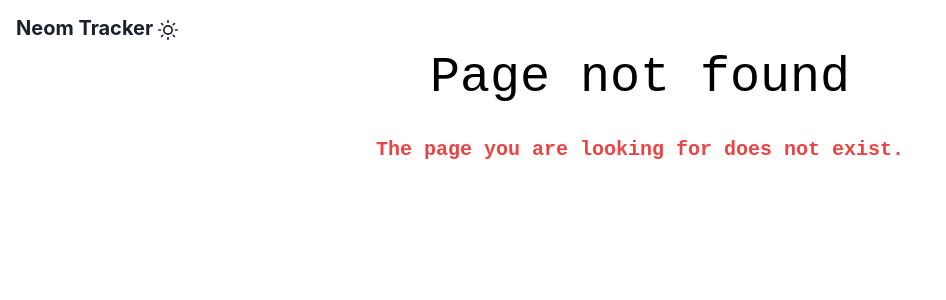
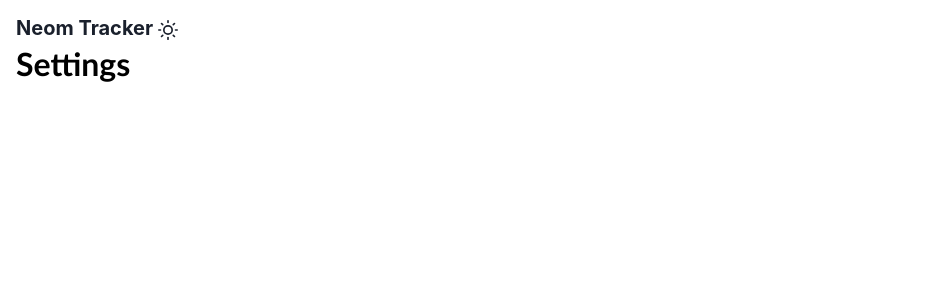
Before and after one commit to popescuaaa/theespresso, a React (Create React App) app in the folder web/: page /settings in a window 1280 px wide. Before the commit this address had no page. Shown: the top 300 px of the page, without its empty margins (0-946 px from the left). Built offline with nearby package versions, Linux system fonts and the light colour scheme.

Commit message:
Clean a few components and updated the pages to the new structure

```diff
--- a/web/public/index.html
+++ b/web/public/index.html
@@ -1,15 +1,14 @@
 <!DOCTYPE html>
 <html lang="en">
+
 <head>
   <meta charset="utf-8" />
   <link rel="icon" href="%PUBLIC_URL%/favicon.ico" />
   <meta name="viewport" content="width=device-width, initial-scale=1" />
   <meta name="theme-color" content="#000000" />
-    <meta
-      name="description"
-      content="Web site created using create-react-app"
-    />
-    <link rel="stylesheet" type="text/css" href="https://cdnjs.cloudflare.com/ajax/libs/font-awesome/6.1.1/css/all.min.css"/>
+  <meta name="description" content="Web site created using create-react-app" />
+  <link rel="stylesheet" type="text/css"
+    href="https://cdnjs.cloudflare.com/ajax/libs/font-awesome/6.1.1/css/all.min.css" />
   <link rel="apple-touch-icon" href="%PUBLIC_URL%/logo192.png" />
   <!--
       manifest.json provides metadata used when your web app is installed on a
@@ -25,8 +24,9 @@
       work correctly both with client-side routing and a non-root public URL.
       Learn how to configure a non-root public URL by running `npm run build`.
     -->
-    <title>React App</title>
+  <title>Neom Tracker</title>
 </head>
+
 <body>
   <noscript>You need to enable JavaScript to run this app.</noscript>
   <div id="root"></div>
@@ -41,4 +41,5 @@
       To create a production bundle, use `npm run build` or `yarn build`.
     -->
 </body>
+
 </html>
--- a/web/src/App.tsx
+++ b/web/src/App.tsx
@@ -1,27 +1,24 @@
 import React from 'react';
-import { ChakraProvider } from '@chakra-ui/react'
 import { Routes, Route } from "react-router-dom";
 
-/**
- * Main app pages
- */
+/* Main app pages */
 import Home from './pages/home/Home';
-import Profile from './pages/profile/Profile';
+import Settings from './pages/settings/Settings';
 import PageNotFound from './pages/error/PageNotFound';
 import Login from './pages/login/Login';
-import SideMenu from './components/nav/SideMenu';
+
+/* Brand */
 import { Heading } from '@chakra-ui/react'
 import { SunIcon } from '@chakra-ui/icons'
 
 const App: React.FC<{}> = () => {
   return (
     <div className="page">
-      {/* <SideMenu /> */}
       <Heading size='md'>Neom Tracker {" "} <SunIcon /></Heading>
       <Routes>
         <Route path="/" element={<Login />} />
         <Route path="/home" element={<Home />} />
-        <Route path="/profile" element={<Profile />} />
+        <Route path="/settings" element={<Settings />} />
         <Route path="*" element={<PageNotFound />} />
       </Routes>
     </div>
--- a/web/src/components/nav/SideMenu.tsx
+++ b/web/src/components/nav/SideMenu.tsx
@@ -13,7 +13,7 @@ const SideMenu = () => {
         <div className={"side-menu" + (expanded ? " side-menu-expanded" : "")}>
             <div className="side-menu-header">
                 <button onClick={() => setExpanded(!expanded)} className={"btn-trigger" + (expanded ? " btn-trigger-expanded" : "")}>
-                    <i className="fa-solid fa-angles-right"/>
+                    <i className="fa-solid fa-angles-right" />
                 </button>
                 <div className="side-menu-header-title">
                     Todo's
@@ -25,7 +25,7 @@ const SideMenu = () => {
                         <div className="side-menu-body-item" key={index}>
                             <div className="side-menu-body-item-title">
                                 <Link onClick={() => setExpanded(false)} to={item.path} className={path === item.path ? "active" : ""}>
-                                    <i className={item.icon}/>
+                                    <i className={item.icon} />
                                     {item.name}
                                 </Link>
                             </div>
--- a/web/src/pages/profile/Profile.tsx
+++ /dev/null
@@ -1,10 +0,0 @@
-import React from "react";
-
-const Profile = () => {
-    return (
-        <div>
-
-        </div>
-    );
-}
-export default Profile;
--- /dev/null
+++ b/web/src/pages/settings/Settings.tsx
@@ -0,0 +1,11 @@
+import React from "react";
+
+const Settings: React.FC<{}> = () => {
+    return (
+        <div>
+            <h1>Settings</h1>
+        </div>
+    );
+};
+
+export default Settings;
```
Also changed, not shown: web/src/pages/dashboard/Dashboard.tsx (added, +12 -0 lines), web/src/logo.svg (deleted), 1 other file (tests, documents, lock files or other folders). Lines whose indentation alone changed are shown as unchanged.
